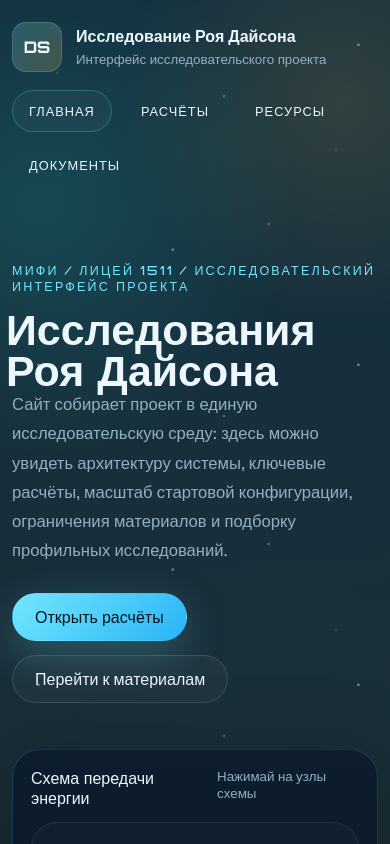
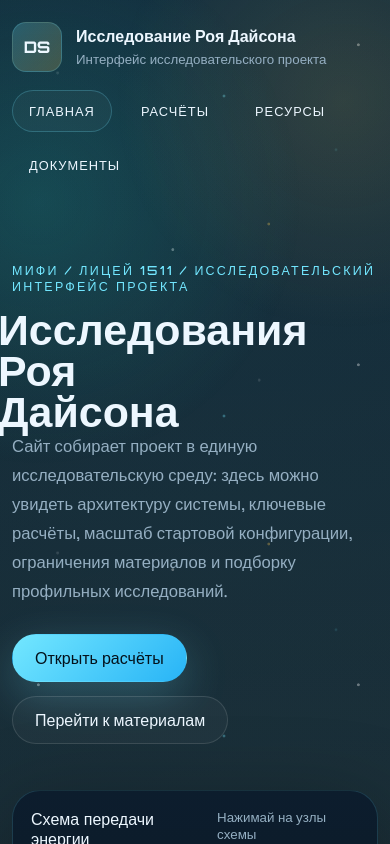
Before and after one commit to qri1/dyson, a React (Vite) app: page / in a window 390 px wide. Shown: the top 844 px of the page. Built offline with nearby package versions, Linux system fonts and the light colour scheme.

Commit message:
Split hero title into three lines and shift left on mobile

```diff
--- a/src/components/HomePage.jsx
+++ b/src/components/HomePage.jsx
@@ -9,7 +9,11 @@ export function HomePage({ activeModuleId, onModuleSelect, onNavigate }) {
       <section className="hero panel-grid">
         <div className="hero-copy">
           <p className="eyebrow">МИФИ / Лицей 1511 / Исследовательский интерфейс проекта</p>
-          <h1>Исследования Роя Дайсона</h1>
+          <h1>
+            <span className="hero-title-line">Исследования</span>
+            <span className="hero-title-line">Роя</span>
+            <span className="hero-title-line">Дайсона</span>
+          </h1>
           <p className="lead">
             Сайт собирает проект в единую исследовательскую среду: здесь можно увидеть архитектуру системы,
             ключевые расчёты, масштаб стартовой конфигурации, ограничения материалов и подборку профильных исследований.
--- a/src/styles.css
+++ b/src/styles.css
@@ -198,6 +198,10 @@ h1 {
   font-size: clamp(2.8rem, 7vw, 5.6rem);
   line-height: 0.96;
   overflow-wrap: anywhere;
+}
+
+.hero-title-line {
+  display: block;
 }
 
 h2 {
@@ -863,7 +867,7 @@ h3 {
   }
 
   .hero-copy h1 {
-    margin-left: -6px;
+    margin-left: -14px;
     font-size: clamp(2.2rem, 11vw, 3.6rem);
   }
 
```
